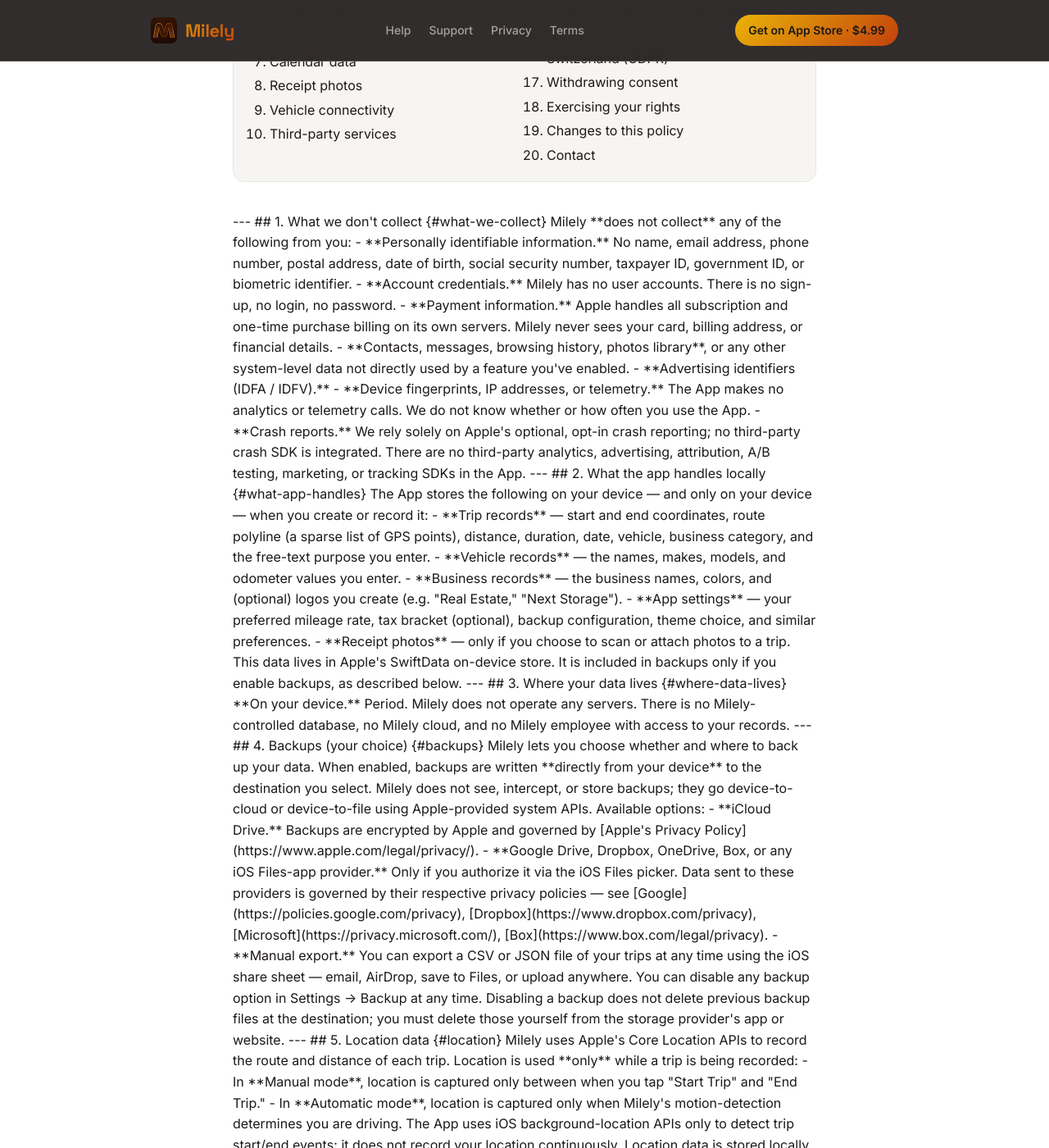
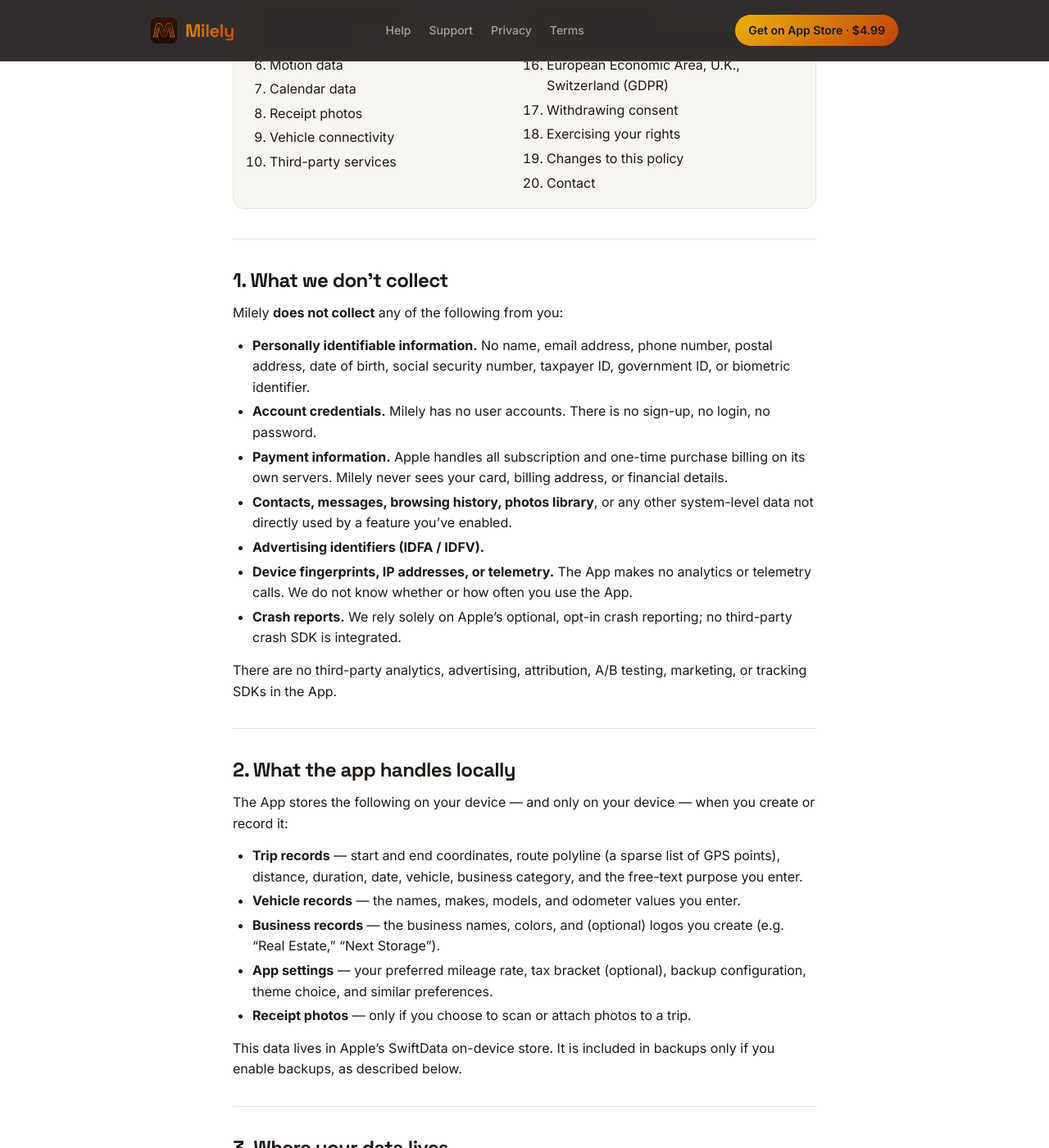
Before and after one commit to gregphuh/gregphuh.github.io, a Jekyll site: the page built from privacy/index.md, in a window 1280 px wide and 1400 px high, scrolled down 817 px. Shown: the whole window at 82% size. Built offline with Jekyll 4.4.1, drawn with Linux system fonts in a browser that asks for light colours; some of the changed text lies outside the part shown.

Commit message:
Fix markdown rendering inside <main> wrappers — add markdown="1"
Privacy + Terms (and the Help + Support pages) were rendering as one
big block of unstructured text on the live site. Cause: each page
wrapped its content in `<main>...</main>`, and Kramdown's default
behavior is to treat block-level HTML as opaque — markdown content
inside is passed through as raw HTML, so `## 1. License` rendered
as the literal string "## 1. License" rather than as an `<h2>`.

The canonical Kramdown fix is the `markdown="1"` attribute on the
opening tag, which tells the parser to process the contents. Applied
to all four affected pages:

- terms/index.md
- privacy/index.md
- support/index.md
- help/index.md

This isn't a new bug — the older shorter Privacy + Terms had the
same defect, just less visible since they had fewer headings.
Surfaced once the recently-restructured versions added a TOC and
20+ section headings that all needed to render.

```diff
--- a/privacy/index.md
+++ b/privacy/index.md
@@ -5,7 +5,7 @@ description: Milely's privacy policy — how (and why) we don't collect your dat
 permalink: /privacy/
 ---
 
-<main>
+<main markdown="1">
 
 # Privacy Policy
 
```
Also changed, not shown: help/index.md (+1 -1 lines), support/index.md (+1 -1 lines), terms/index.md (+1 -1 lines).
